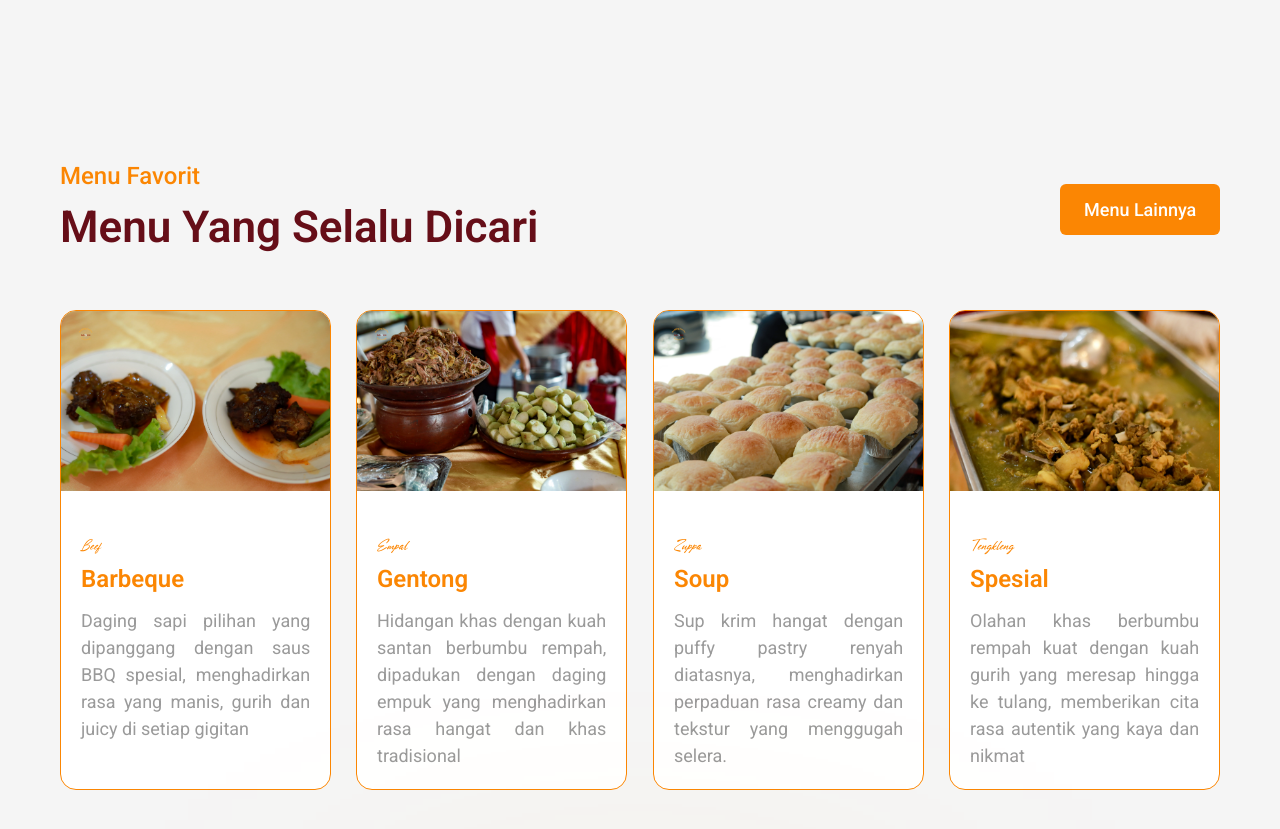
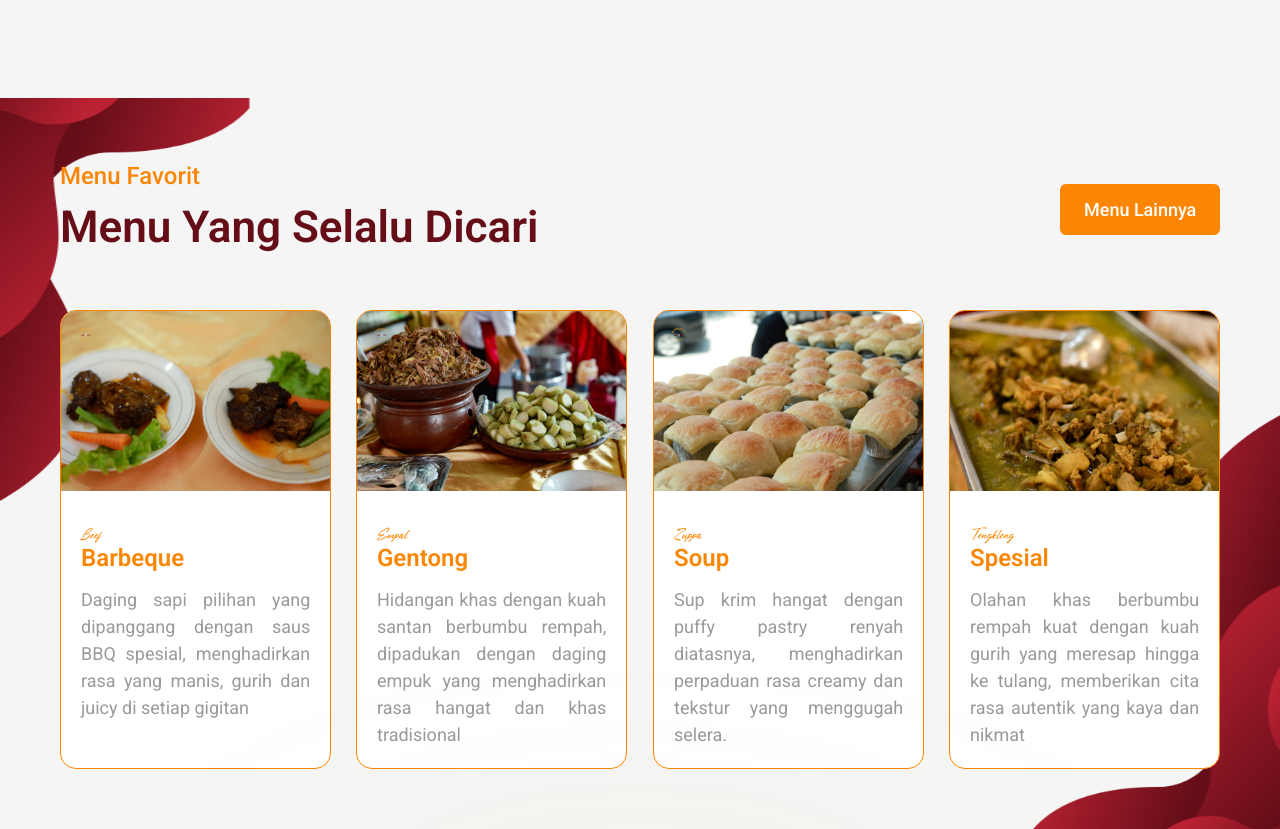
Before and after one commit to Jubilio14/Laksana, a plain HTML site: page index.html in a window 1280 px wide. Shown: the part 1995-2824 px from the top of the page. Drawn offline with Linux system fonts and the light colour scheme; animation ran at ten frames a second.

Commit message:
update 15/4/26 13:54

```diff
--- a/css/main.css
+++ b/css/main.css
@@ -408,7 +408,22 @@ body {
 /* MENU */
 .menu {
     padding: 60px 0;
-    background: #f5f5f5;
+
+    background-color: #f5f5f5;
+
+    background-image:
+        url('/asset/image/kiri.png'),
+        url('/asset/image/kanan.png');
+
+    background-repeat: no-repeat, no-repeat;
+
+    background-position:
+        top left,
+        bottom right;
+
+    background-size:
+        250px 60%,   /* 🔥 tinggi cuma 60% section */
+        250px 60%;
 }
 
 /* MENU HEADER */
@@ -501,11 +516,13 @@ body {
 }
 
 .latin {
+    display: block; /* 🔥 ini kunci */
     font-family: 'Vartigo', serif !important;
     font-style: italic;
     font-size: 16px;
-    line-height: 24px;
     font-weight: 400;
+    line-height: 20px;
+    margin-bottom: -5px; /* 🔥 atur jarak */
 }
 
 /* WHY */
@@ -1981,6 +1998,7 @@ body {
         align-items: center;    /* 🔥 center semua */
         text-align: center;
         gap: 10px;
+        margin-top: 15px;
     }
 
     .menu-header h2 {
--- a/index.html
+++ b/index.html
@@ -199,7 +199,7 @@
                         </div>
 
                         <div class="card-content">
-                            <h3><span class="latin">Beef</span><br>Barbeque</h3>
+                            <h3><span class="latin">Beef</span>Barbeque</h3>
                             <p>
                                 Daging sapi pilihan yang dipanggang dengan saus BBQ spesial, menghadirkan rasa yang manis, gurih dan juicy
                                 di setiap gigitan
@@ -216,7 +216,7 @@
                         </div>
 
                         <div class="card-content">
-                            <h3><span class="latin">Empal</span><br>Gentong</h3>
+                            <h3><span class="latin">Empal</span>Gentong</h3>
                             <p>
                                 Hidangan khas dengan kuah santan berbumbu rempah, dipadukan dengan daging empuk yang menghadirkan rasa
                                 hangat dan khas tradisional
@@ -233,7 +233,7 @@
                         </div>
 
                         <div class="card-content">
-                            <h3><span class="latin">Zuppa</span><br>Soup</h3>
+                            <h3><span class="latin">Zuppa</span>Soup</h3>
                             <p>
                                 Sup krim hangat dengan puffy pastry renyah diatasnya, menghadirkan perpaduan rasa creamy dan
                                 tekstur yang menggugah selera.
@@ -250,7 +250,7 @@
                         </div>
 
                         <div class="card-content">
-                            <h3><span class="latin">Tengkleng</span><br>Spesial</h3>
+                            <h3><span class="latin">Tengkleng</span>Spesial</h3>
                             <p>
                                 Olahan khas berbumbu rempah kuat dengan kuah gurih yang meresap hingga ke tulang, memberikan
                                 cita rasa autentik yang kaya dan nikmat
```
Also changed, not shown: asset/image/kanan.png (added), asset/image/kiri.png (added).
